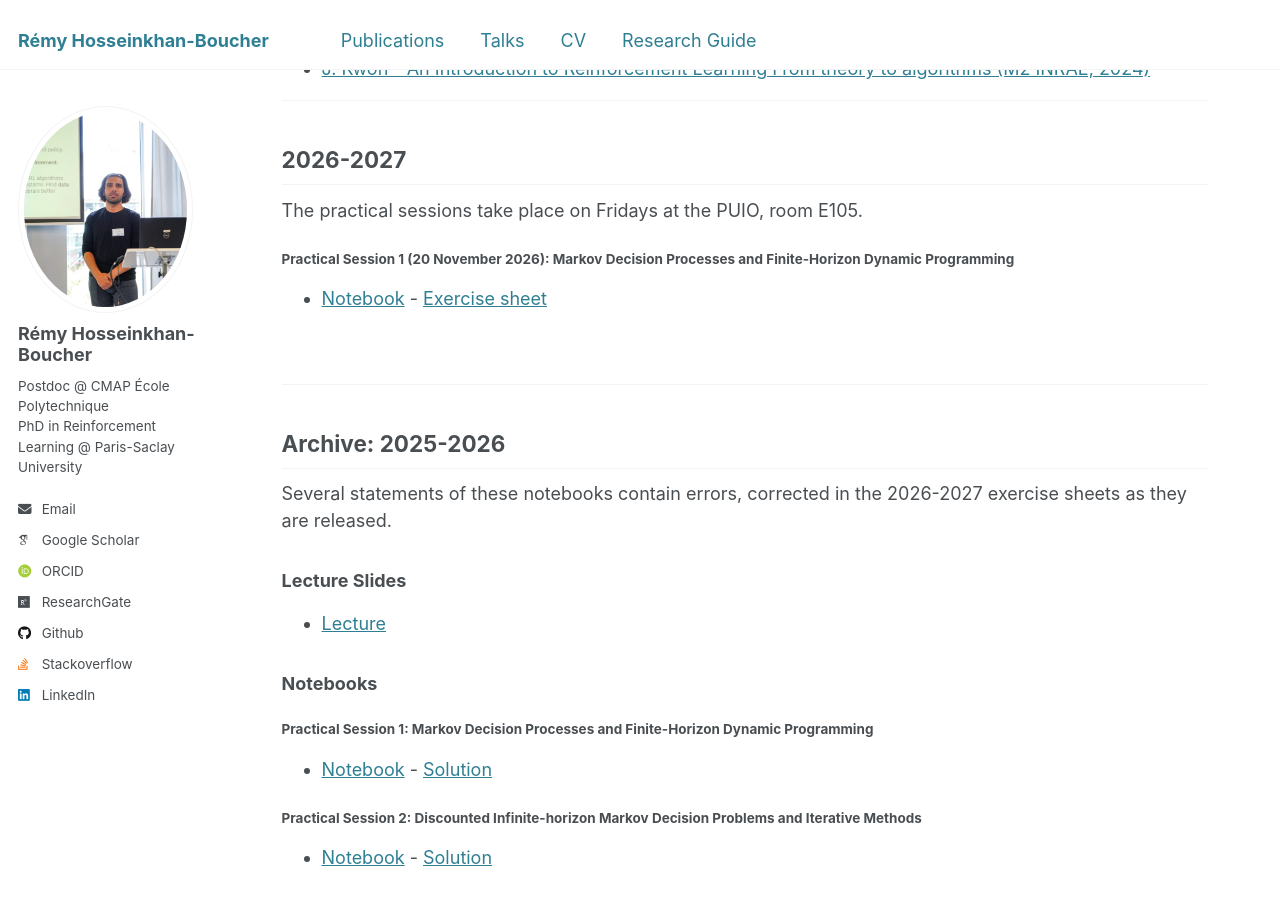
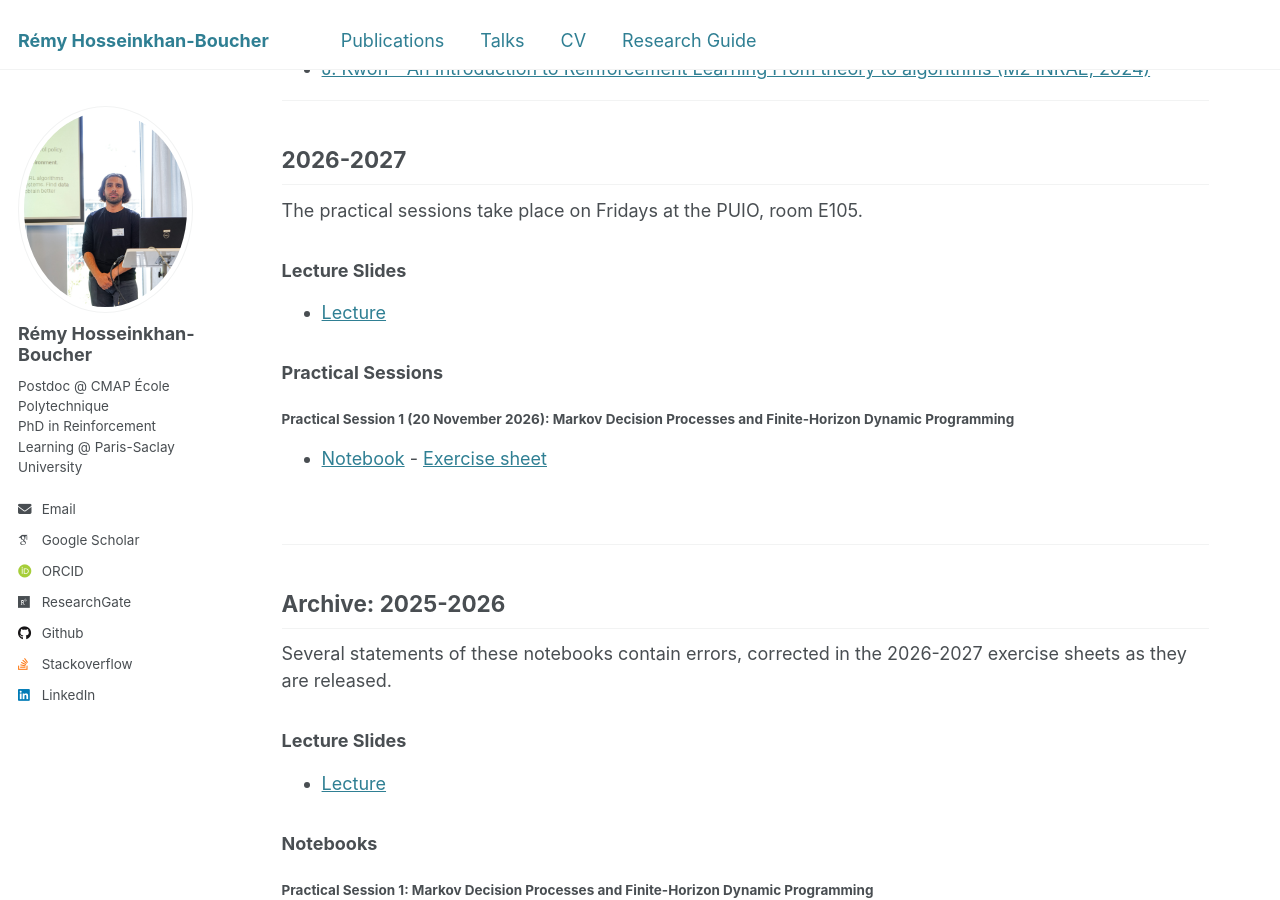
Before and after one commit to ReHoss/rehoss.github.io, a Jekyll site: the page built from _pages/teaching/m2ai_reinforcement_learning/m2ai_reinforcement_learning.md, in a window 1280 px wide and 900 px high, scrolled down 392 px. Built offline with Jekyll 4.4.1, drawn with Linux system fonts in a browser that asks for light colours; some web fonts are replaced.

Commit message:
Teaching: publish the 2026-2027 lecture slides of the M2 AI RL course
- Add the lecture slides of L. Mathelin for 2026-2027 (sent on
  19 November 2026) under a "Lecture Slides" heading of the 2026-2027
  section, as for 2025-2026.
- Group the practical sessions under a "Practical Sessions" heading.

Co-Authored-By: Claude Opus 5.5 <noreply@anthropic.com>

```diff
--- a/_pages/teaching/m2ai_reinforcement_learning/m2ai_reinforcement_learning.md
+++ b/_pages/teaching/m2ai_reinforcement_learning/m2ai_reinforcement_learning.md
@@ -21,6 +21,11 @@ Excellent resources for Reinforcement Learning:
 ## 2026-2027
 
 The practical sessions take place on Fridays at the PUIO, room E105.
+
+### Lecture Slides
+* [Lecture]({{ site.baseurl }}/files/teaching/2026_2027_m2ai_reinforcement_learning/lectures/m2ai_2026_2027_reinforcement_learning_lectures.pdf)
+
+### Practical Sessions
 
 #### Practical Session 1 (20 November 2026): Markov Decision Processes and Finite-Horizon Dynamic Programming
 * [Notebook]({{ site.baseurl }}/files/teaching/2026_2027_m2ai_reinforcement_learning/practical_sessions/m2ai_2026_2027_practical_session_1.ipynb) - [Exercise sheet]({{ site.baseurl }}/files/teaching/2026_2027_m2ai_reinforcement_learning/practical_sessions/m2ai_2026_2027_practical_session_1.pdf)
```
Also changed, not shown: 1 other file.
